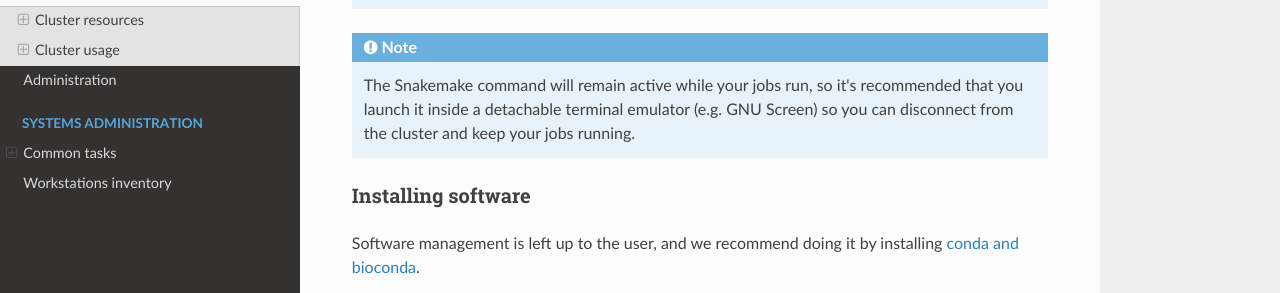
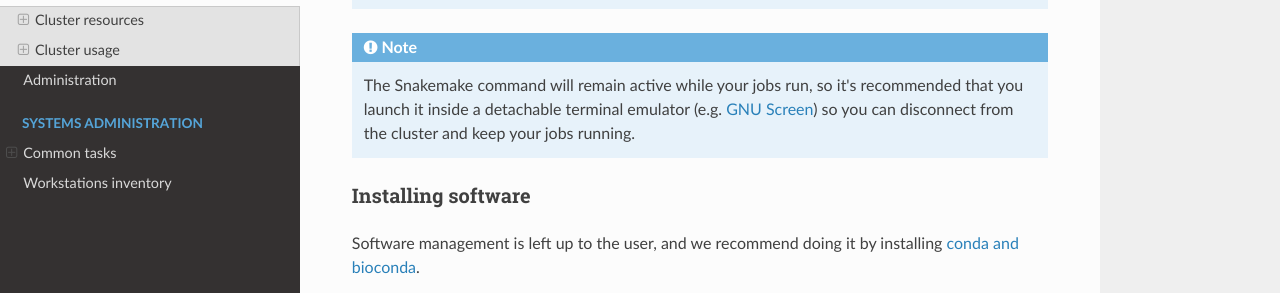
Before and after one commit to cnio-bu/cnio-bu.github.io, an MkDocs documentation site: the page built from docs/hpc/usage.md, in a window 1280 px wide and 900 px high, scrolled down 3207 px. Shown: the part 294-587 px from the top of the window. Built offline with MkDocs 1.6.1, drawn with Linux system fonts in a browser that asks for light colours; nearby versions of some CDN libraries; part of the change alters nothing that is shown.

```diff
--- a/docs/hpc/usage.md
+++ b/docs/hpc/usage.md
@@ -142,7 +142,7 @@ To use it, just add the `--profile $SMK_PROFILE_SLURM` argument to your Snakemak
 
 !!! Note
 
-    The Snakemake command will remain active while your jobs run, so it's recommended that you launch it inside a detachable terminal emulator (e.g. GNU Screen)
+    The Snakemake command will remain active while your jobs run, so it's recommended that you launch it inside a detachable terminal emulator (e.g. [GNU Screen](https://www.nixtutor.com/linux/introduction-to-gnu-screen/))
     so you can disconnect from the cluster and keep your jobs running.
 
 ### Installing software
```
